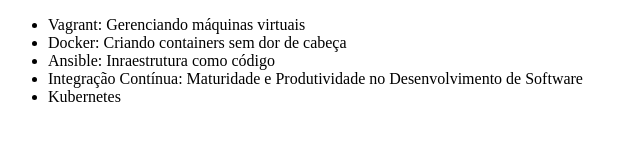
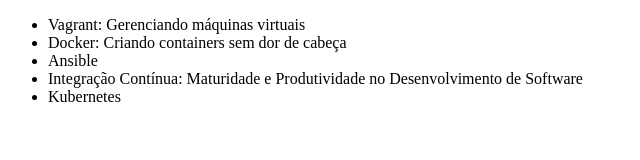
Before and after one commit to aristotelessao/alura-git, a plain HTML site: page index.html in a window 1280 px wide. Shown: the whole page, without its empty margins (0-640 px from the left). Drawn offline with Linux system fonts and the light colour scheme.

Commit message:
Revert "Mudando nome do curso de Ansible"
This reverts commit 700882b99589db68c857e4a2fbd32b876a256d00.

```diff
--- a/index.html
+++ b/index.html
@@ -8,7 +8,7 @@
     <ul>
         <li>Vagrant: Gerenciando máquinas virtuais</li>
         <li>Docker: Criando containers sem dor de cabeça</li>
-        <li>Ansible: Inraestrutura como código</li>
+        <li>Ansible</li>
         <li>Integração Contínua: Maturidade e Produtividade no Desenvolvimento de Software</li>
         <li>Kubernetes</li>
     </ul>
```
